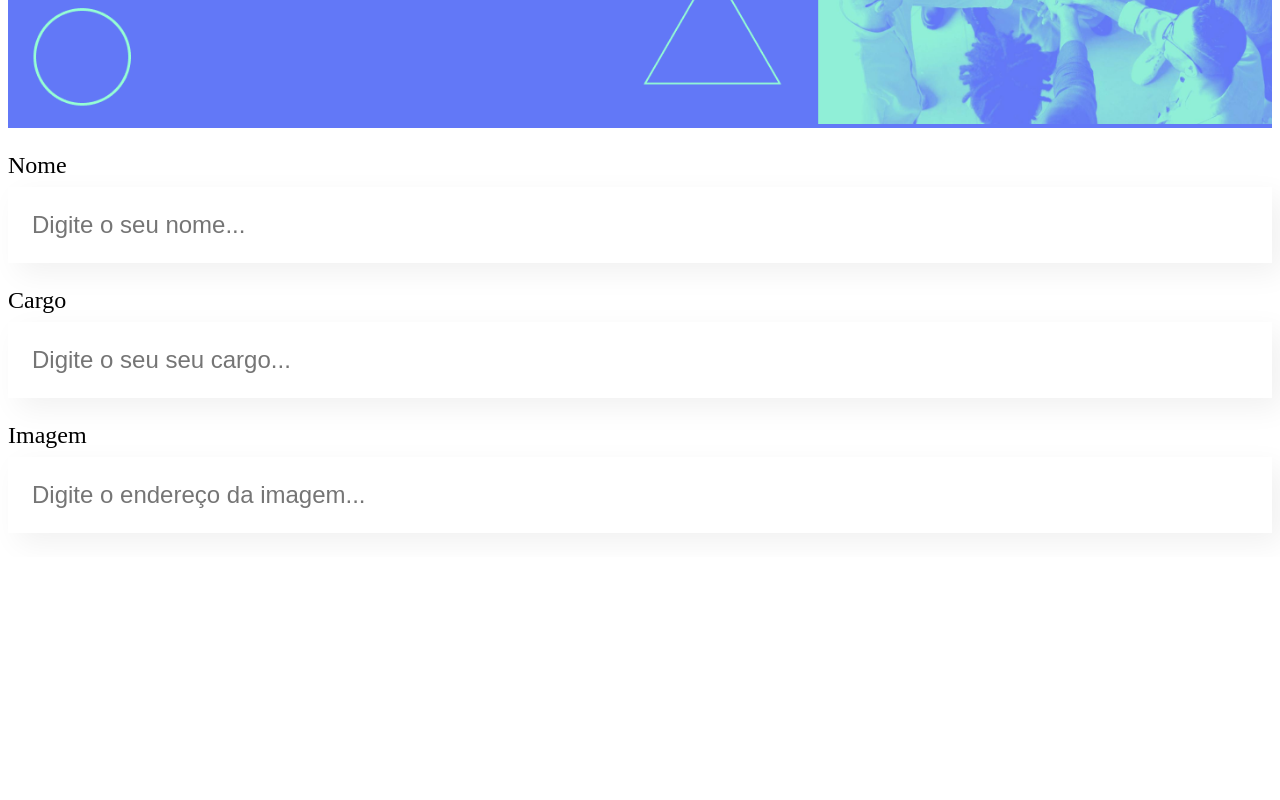
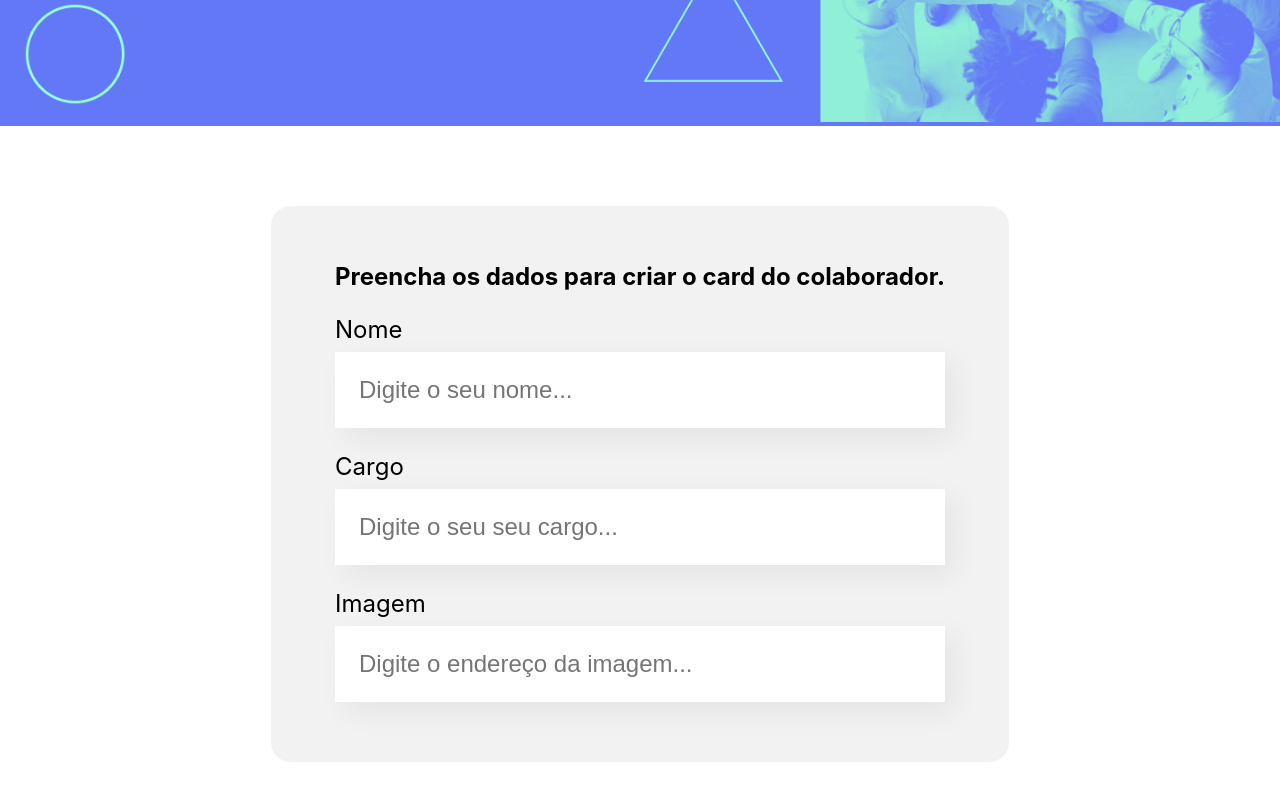
Before and after one commit to heronmedeiros/organo, a React (Create React App) app: page / in a window 1280 px wide. Shown: the part 372-1172 px from the top of the page. Before the commit the page ends 929 px from the top, so only its background shows below. Built offline with nearby package versions, Linux system fonts and the light colour scheme.

Commit message:
Starting Formulario

```diff
--- a/src/App.js
+++ b/src/App.js
@@ -1,13 +1,11 @@
 import Banner from "./components/Banner";
-import CampoTexto from "./components/CampoTexto";
+import { Formulario } from "./components/Formulario/Formulario";
 
 function App() {
   return (
     <div className="App">
       <Banner />
-      <CampoTexto label="Nome" placeholder="Digite o seu nome"/>
-      <CampoTexto label="Cargo" placeholder="Digite o seu seu cargo"/>
-      <CampoTexto label="Imagem" placeholder="Digite o endereço da imagem"/>
+      <Formulario />
     </div>
   );
 }
--- /dev/null
+++ b/src/components/Formulario/Formulario.css
@@ -0,0 +1,13 @@
+.formulario {
+  display: flex;
+  justify-content: center;
+  margin: 80px 0;
+}
+
+.formulario form {
+  max-width: 80%;
+  background-color: #F2F2F2;
+  border-radius: 20px;
+  padding: 36px 64px;
+  box-shadow: 8px 8px 16 px rgba(0, 0, 0, 0.08);
+}
--- /dev/null
+++ b/src/components/Formulario/Formulario.js
@@ -0,0 +1,15 @@
+import CampoTexto from "../CampoTexto";
+import "./Formulario.css";
+
+export const Formulario = () => {
+  return (
+    <section className="formulario">
+      <form>
+        <h2>Preencha os dados para criar o card do colaborador.</h2>
+        <CampoTexto label="Nome" placeholder="Digite o seu nome" />
+        <CampoTexto label="Cargo" placeholder="Digite o seu seu cargo" />
+        <CampoTexto label="Imagem" placeholder="Digite o endereço da imagem" />
+      </form>
+    </section>
+  );
+};
--- /dev/null
+++ b/src/components/Formulario/index.js
@@ -0,0 +1,3 @@
+import { Formulario } from "./Formulario";
+
+export default Formulario;
--- a/src/index.js
+++ b/src/index.js
@@ -1,6 +1,7 @@
 import React from 'react';
 import ReactDOM from 'react-dom/client';
 import App from './App';
+import './index.css';
 
 const root = ReactDOM.createRoot(document.getElementById('root'));
 root.render(
```
